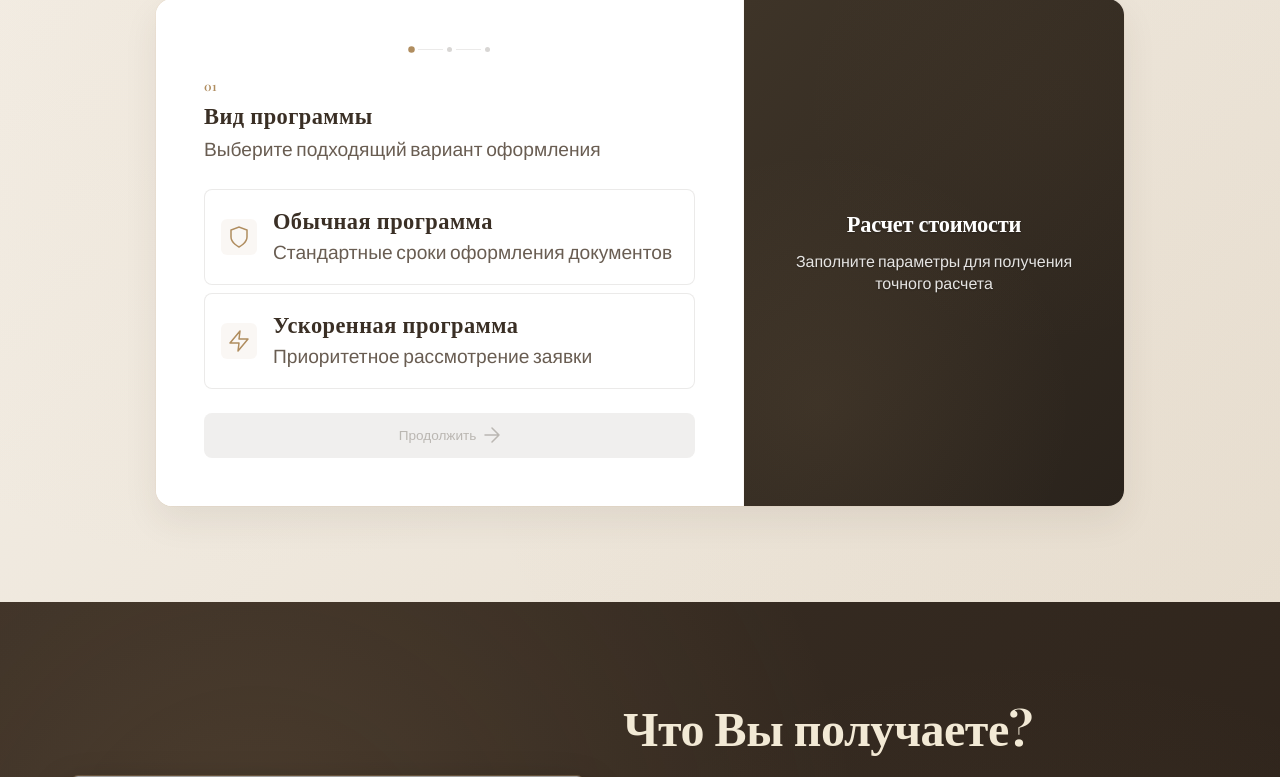
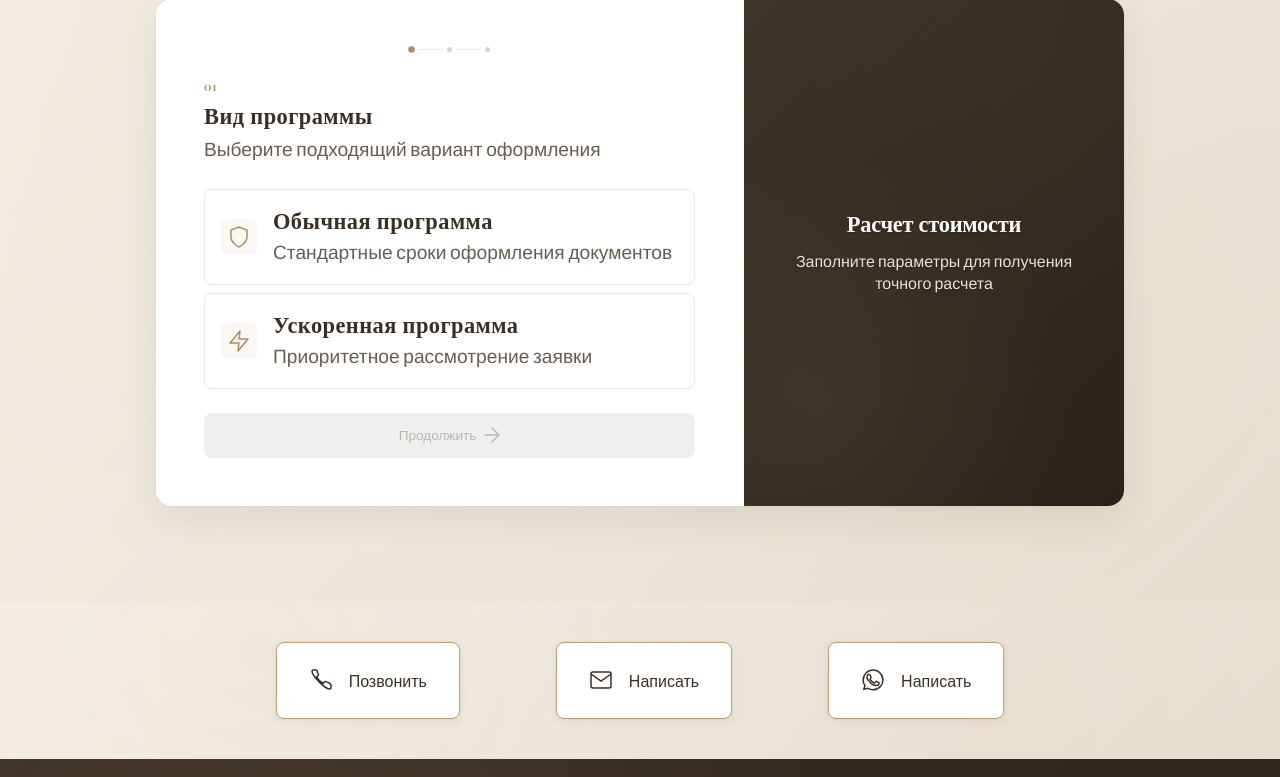
Before and after one commit to SoloveyIlya/smart-eu-solution, a PHP site: page / in a window 1280 px wide. Shown: the part 3635-4412 px from the top of the page. Run offline with PHP 8.4, Linux system fonts and the light colour scheme; grey boxes are pictures that could not be loaded.

Commit message:
add contacts after calc

```diff
--- a/index.html
+++ b/index.html
@@ -515,6 +515,41 @@
   </div>
 </section>
 
+<!-- Элегантные контактные кнопки в стиле Old Money -->
+<section class="contact-buttons-section">
+  <div class="container">
+    <div class="contact-buttons">
+      <a href="tel:+74951234567" class="elegant-btn">
+        <div class="elegant-icon">
+          <svg width="20" height="20" viewBox="0 0 24 24" fill="none">
+            <path d="M22 16.92V19.92C22 20.52 21.39 21 20.68 21C16.17 21 3 7.83 3 3.32C3 2.61 3.48 2 4.08 2H7.08C7.63 2 8.09 2.39 8.16 2.94C8.33 4.19 8.74 5.38 9.34 6.47C9.51 6.81 9.42 7.23 9.13 7.47L7.62 8.82C9.06 11.61 11.39 13.94 14.18 15.38L15.53 13.87C15.77 13.58 16.19 13.49 16.53 13.66C17.62 14.26 18.81 14.67 20.06 14.84C20.61 14.91 21 15.37 21 15.92Z" stroke="currentColor" stroke-width="1.5"/>
+          </svg>
+        </div>
+        <span>Позвонить</span>
+      </a>
+
+      <a href="mailto:info@smart-eu-solution.com" class="elegant-btn">
+        <div class="elegant-icon">
+          <svg width="20" height="20" viewBox="0 0 24 24" fill="none">
+            <path d="M4 4h16c1.1 0 2 .9 2 2v12c0 1.1-.9 2-2 2H4c-1.1 0-2-.9-2-2V6c0-1.1.9-2 2-2z" stroke="currentColor" stroke-width="1.5"/>
+            <polyline points="22,6 12,13 2,6" stroke="currentColor" stroke-width="1.5"/>
+          </svg>
+        </div>
+        <span>Написать</span>
+      </a>
+
+      <a href="https://wa.me/74951234567" target="_blank" class="elegant-btn">
+        <div class="elegant-icon">
+          <svg width="20" height="20" viewBox="0 0 24 24" fill="none">
+            <path d="M17.472 14.382c-.297-.149-1.758-.867-2.03-.967-.273-.099-.471-.148-.67.15-.197.297-.767.966-.94 1.164-.173.199-.347.223-.644.075-.297-.15-1.255-.463-2.39-1.475-.883-.788-1.48-1.761-1.653-2.059-.173-.297-.018-.458.13-.606.134-.133.298-.347.446-.52.149-.174.198-.298.298-.497.099-.198.05-.371-.025-.52-.075-.149-.669-1.612-.916-2.207-.242-.579-.487-.5-.669-.51-.173-.008-.371-.01-.57-.01-.198 0-.52.074-.792.372-.272.297-1.04 1.016-1.04 2.479 0 1.462 1.065 2.875 1.213 3.074.149.198 2.096 3.2 5.077 4.487.709.306 1.262.489 1.694.625.712.227 1.36.195 1.871.118.571-.085 1.758-.719 2.006-1.413.248-.694.248-1.289.173-1.413-.074-.124-.272-.198-.57-.347m-5.421 7.403h-.004a9.87 9.87 0 01-5.031-1.378l-.361-.214-3.741.982.998-3.648-.235-.374a9.86 9.86 0 01-1.51-5.26c.001-5.45 4.436-9.884 9.888-9.884 2.64 0 5.122 1.03 6.988 2.898a9.825 9.825 0 012.893 6.994c-.003 5.45-4.437 9.884-9.885 9.884" stroke="currentColor" stroke-width="1.5"/>
+          </svg>
+        </div>
+        <span>Написать</span>
+      </a>
+    </div>
+  </div>
+</section>
+
 <!-- Секция "Что Вы получаете?" -->
 <section id="benefits" class="benefits-section">
   <div class="container">
--- a/style.css
+++ b/style.css
@@ -4273,3 +4273,149 @@ advantage-combo:not(.advantage-combo-1) {
 .hidden-content p {
   font-size: 0.95rem;
 }
+
+/* Секция контактных кнопок с фоном как у калькулятора */
+.contact-buttons-section {
+  padding: 0;
+  background: linear-gradient(135deg, #F5F0E8 0%, #E8DFD1 100%);
+  position: relative;
+}
+
+.contact-buttons-section::before {
+  content: '';
+  position: absolute;
+  top: 0;
+  left: 0;
+  right: 0;
+  bottom: 0;
+  background:
+    radial-gradient(circle at 20% 30%, rgba(193, 156, 111, 0.05) 0%, transparent 50%),
+    radial-gradient(circle at 80% 70%, rgba(166, 124, 82, 0.03) 0%, transparent 50%);
+  pointer-events: none;
+}
+
+.contact-buttons {
+  display: flex;
+  justify-content: center;
+  gap: var(--spacing-xxxl);
+  align-items: center;
+  position: relative;
+  z-index: 2;
+  padding: var(--spacing-xxl) 0;
+}
+
+.elegant-btn {
+  display: flex;
+  align-items: center;
+  gap: var(--spacing-sm);
+  padding: var(--spacing-md) var(--spacing-lg);
+  background: #ffffff;
+  border: 1px solid var(--gold);
+  border-radius: 8px;
+  text-decoration: none;
+  color: var(--text-dark);
+  font-family: 'Lato', sans-serif;
+  font-weight: 500;
+  font-size: 1rem;
+  transition: all 0.4s ease;
+  position: relative;
+  overflow: hidden;
+  box-shadow:
+    0 2px 8px rgba(58, 47, 37, 0.08),
+    0 0 0 1px rgba(193, 156, 111, 0.06);
+}
+
+.elegant-btn::before {
+  content: '';
+  position: absolute;
+  top: 0;
+  left: 0;
+  width: 100%;
+  height: 100%;
+  background: var(--bg-card);
+  opacity: 0;
+  transition: opacity 0.4s ease;
+}
+
+.elegant-btn:hover::before {
+  opacity: 1;
+}
+
+.elegant-btn:hover {
+  border-color: var(--accent-green);
+  transform: translateY(-2px);
+  box-shadow:
+    0 4px 16px rgba(176, 141, 95, 0.15),
+    0 0 0 1px rgba(176, 141, 95, 0.1);
+}
+
+.elegant-icon {
+  display: flex;
+  align-items: center;
+  justify-content: center;
+  transition: all 0.3s ease;
+  position: relative;
+  z-index: 2;
+}
+
+.elegant-btn:hover .elegant-icon {
+  transform: scale(1.1);
+}
+
+.elegant-icon svg {
+  stroke: var(--gold);
+  transition: stroke 0.3s ease;
+  width: 24px;
+  height: 24px;
+}
+
+.elegant-btn:hover .elegant-icon svg {
+  stroke: var(--accent-green);
+}
+
+.elegant-btn span {
+  position: relative;
+  z-index: 2;
+  transition: color 0.3s ease;
+}
+
+.elegant-btn:hover span {
+  color: var(--accent-green);
+}
+
+/* Адаптивность */
+@media (max-width: 1024px) {
+  .contact-buttons {
+    gap: var(--spacing-xxl);
+  }
+}
+
+@media (max-width: 768px) {
+  .contact-buttons {
+    flex-direction: column;
+    gap: var(--spacing-lg);
+    padding: var(--spacing-xl) 0;
+  }
+
+  .elegant-btn {
+    width: 100%;
+    max-width: 280px;
+    justify-content: center;
+  }
+}
+
+@media (max-width: 480px) {
+  .contact-buttons {
+    padding: var(--spacing-lg) 0;
+    gap: var(--spacing-md);
+  }
+
+  .elegant-btn {
+    padding: var(--spacing-sm) var(--spacing-md);
+  }
+
+  .elegant-icon svg {
+    width: 20px;
+    height: 20px;
+  }
+}
```
